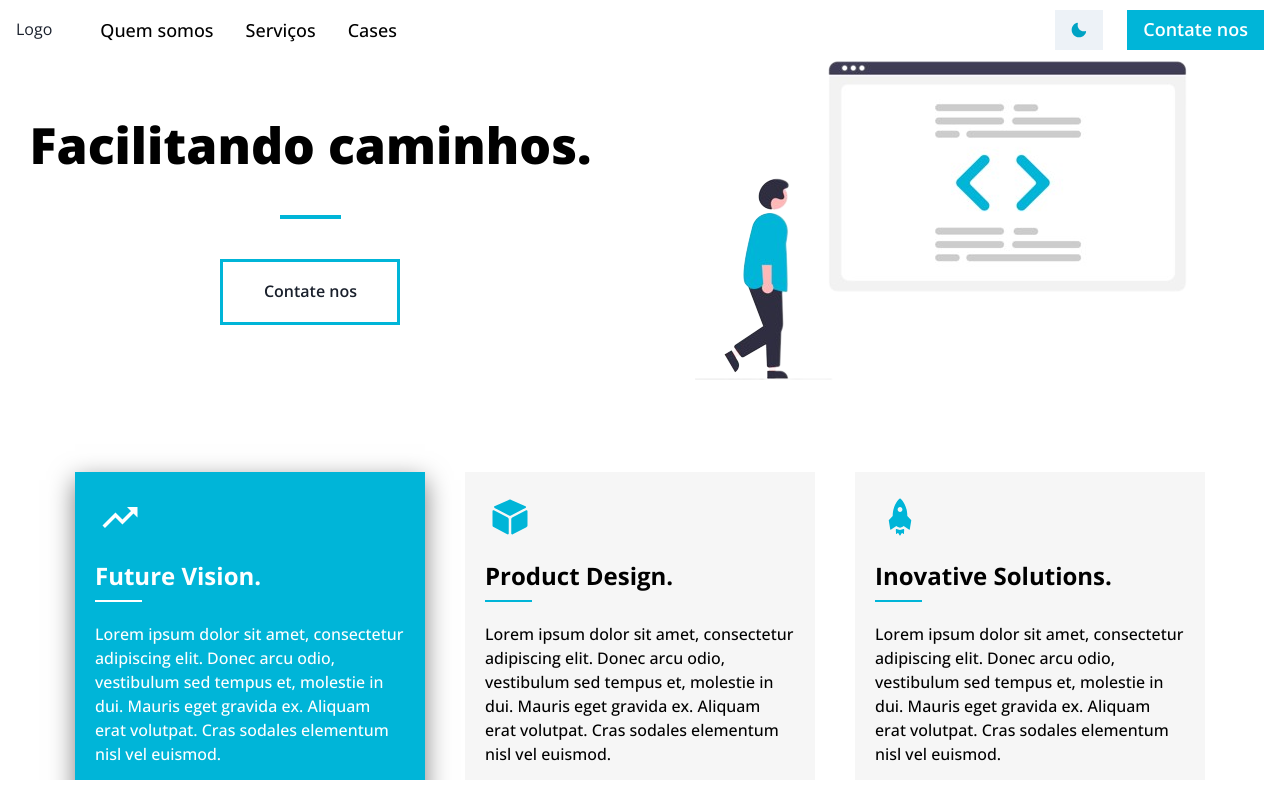
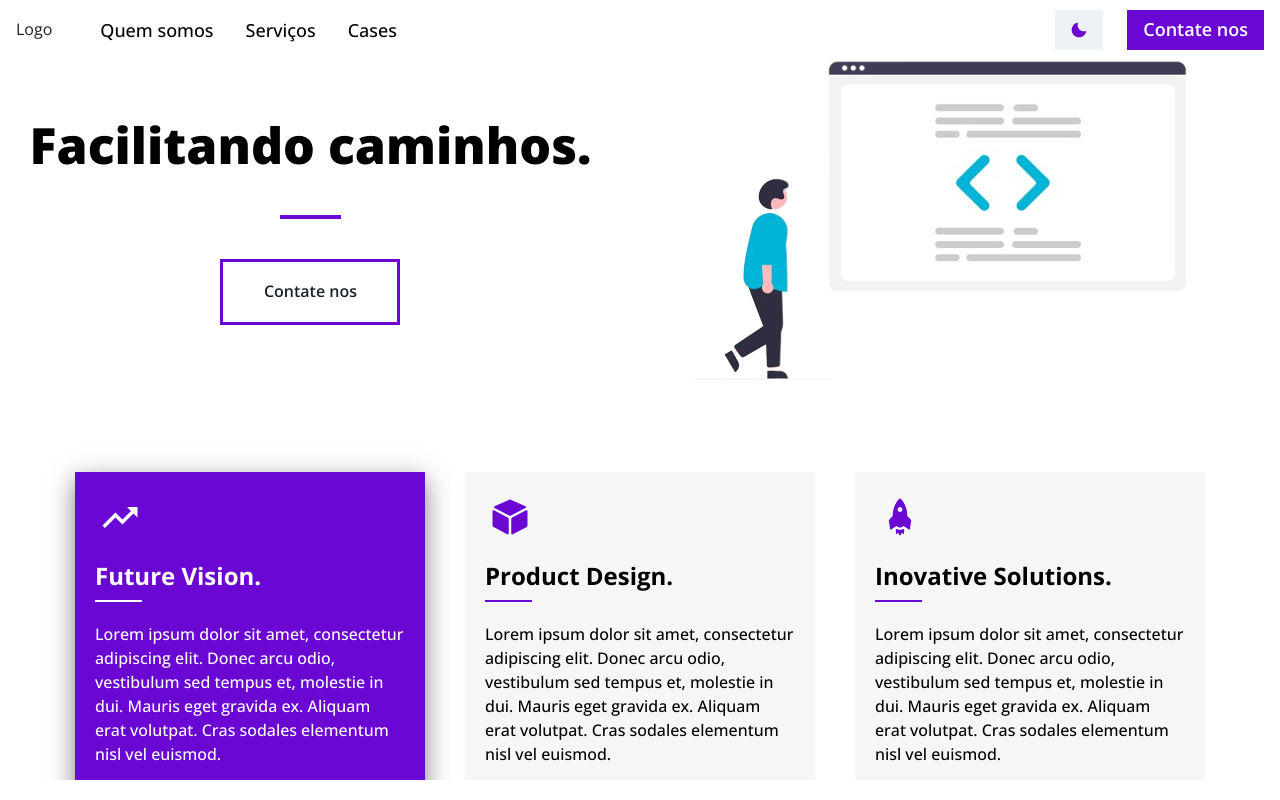
Before and after one commit to guga0712/easy-company, a Next.js app: page / in a window 1280 px wide. Shown: the top 800 px of the page. Built offline with nearby package versions, Linux system fonts and the light colour scheme.

Commit message:
added server.js and changed the colors

```diff
--- a/package.json
+++ b/package.json
@@ -5,7 +5,7 @@
   "scripts": {
     "dev": "next dev",
     "build": "next build",
-    "start": "next start",
+    "start": "NODE_ENV=production node server.js",
     "lint": "next lint"
   },
   "dependencies": {
--- a/src/components/Cases/Carousel.tsx
+++ b/src/components/Cases/Carousel.tsx
@@ -1,6 +1,5 @@
 import React from 'react';
 import { Box, IconButton, useBreakpointValue } from '@chakra-ui/react';
-// Here we have used react-icons package for the icons
 import { BiLeftArrowAlt, BiRightArrowAlt } from 'react-icons/bi';
 import Slider from 'react-slick';
 
--- a/src/components/Navbar/index.tsx
+++ b/src/components/Navbar/index.tsx
@@ -71,7 +71,7 @@ export default function WithSubnavigation() {
                     direction={'row'}
                     spacing={6}>
                     <Button onClick={toggleColorMode} borderRadius='0' bg={useColorModeValue('gray.100', 'gray.900')} >
-                        {colorMode === 'light' ? <MoonIcon color='cyan.600' /> : <SunIcon color='cyan.600' />}
+                        {colorMode === 'light' ? <MoonIcon color='#6B07D2' /> : <SunIcon color='white' />}
                     </Button>
                     <Button
                         as={'a'}
@@ -79,10 +79,10 @@ export default function WithSubnavigation() {
                         borderRadius='0'
                         fontSize={'lg'}
                         color='white'
-                        bg='cyan.500'
+                        bg='#6B07D2'
                         href={'#'}
                         _hover={{
-                            bg: 'cyan.700',
+                            bg: '#6B07D2'
                         }}>
                         Contate nos
                     </Button>
@@ -98,7 +98,7 @@ export default function WithSubnavigation() {
 
 const DesktopNav = () => {
     const linkColor = useColorModeValue('black', 'white');
-    const linkHoverColor = 'cyan.500';
+    const linkHoverColor = '#6B07D2';
     const popoverContentBgColor = useColorModeValue('white', 'gray.800');
 
     return (
--- a/src/components/Presentation/index.tsx
+++ b/src/components/Presentation/index.tsx
@@ -20,7 +20,7 @@ export default function Presentation() {
 
                 <VStack gap='40px'>
                     <Heading fontSize='50px' textAlign='center' color={useColorModeValue('black', 'white')} fontWeight='800' >Facilitando caminhos.</Heading>
-                    <Divider orientation='horizontal' borderWidth='2px' w='10%' borderColor='cyan.500' opacity='1' />
+                    <Divider orientation='horizontal' borderWidth='2px' w='10%' borderColor='#6B07D2' opacity='1' />
                     <Button
                         as='a'
                         w='180px'
@@ -29,12 +29,12 @@ export default function Presentation() {
                         p='30px'
                         bg='none'
                         border='3px solid'
-                        borderColor='cyan.500'
-                        boxShadow='inset 0 0 0 0 #00B5D8'
+                        borderColor='#6B07D2'
+                        boxShadow='inset 0 0 0 0 #6B07D2'
                         transition='0.5s'
                         transitionTimingFunction='ease-in-out'
                         _hover={{
-                            boxShadow: 'inset 180px 0 0 0 #00B5D8',
+                            boxShadow: 'inset 180px 0 0 0 #6B07D2',
                             color: 'white'
                         }}
                     >Contate nos</Button>
--- a/src/components/Services/index.tsx
+++ b/src/components/Services/index.tsx
@@ -30,7 +30,7 @@ export default function Services() {
                 justifyContent='center'
             >
                 <Heading fontWeight='800' fontSize='50px'>Serviços.</Heading>
-                <Text textAlign='center' marginBottom='20px' fontWeight='800' color='#00B5D8'>NÓS TRABALHAMOS COM VOCÊ, NÃO PARA VOCÊ</Text>
+                <Text textAlign='center' marginBottom='20px' fontWeight='800' color='#6B07D2'>NÓS TRABALHAMOS COM VOCÊ, NÃO PARA VOCÊ</Text>
                 <Flex direction={{ base: 'column' }} gap='20px'>
                     <Flex gap='20px' direction={{ base: 'column', md: 'row' }} mt='0' >
                         <Service icon={IoMdBriefcase} title={"Estratégia Digital"} />
--- a/src/components/Services/service.tsx
+++ b/src/components/Services/service.tsx
@@ -15,7 +15,7 @@ export default function Service({ icon, title }: ServiceProps) {
             role='group'
             transition='0.3s'
             _hover={{
-                bg: '#00B5D8',
+                bg: '#6B07D2',
                 color: 'white'
             }}
             overflow='hidden'
--- a/src/components/Value/index.tsx
+++ b/src/components/Value/index.tsx
@@ -21,17 +21,17 @@ export default function Value({ icon, title, resume }: ValueProps) {
                 role='group'
                 p='20px'
                 _hover={{
-                    bg: 'cyan.500',
+                    bg: '#6B07D2',
                     color: 'white',
                     shadow: ' rgba(0, 0, 0, 0.5) 0px 8px 24px;'
                 }}
                 transition='0.5s'
-                _first={{ color: 'cyan.500' }}
+                _first={{ color: '#6B07D2' }}
             >
                 <Flex direction='column' gap='20px'>
-                    <Icon as={icon} fontSize='50px' color='cyan.500' _groupHover={{ color: 'white', transition: '0.5s' }} p='5px' borderRadius='10px' />
+                    <Icon as={icon} fontSize='50px' color='#6B07D2' _groupHover={{ color: 'white', transition: '0.5s' }} p='5px' borderRadius='10px' />
                     <Heading fontSize={'24px'}>{title}</Heading>
-                    <Flex w='15%' h='2px' bg='cyan.500' margin='-10px 0 0 0' _groupHover={{ bg: 'white', transition: '0.5s' }}></Flex>
+                    <Flex w='15%' h='2px' bg='#6B07D2' margin='-10px 0 0 0' _groupHover={{ bg: 'white', transition: '0.5s' }}></Flex>
                     <Text fontSize='16px' fontWeight='500'>{resume}</Text>
                 </Flex>
             </Box >
@@ -44,7 +44,7 @@ export function ValueMain({ icon, title, resume }: ValueProps) {
         <Box
             w='350px'
             h='350px'
-            bg='cyan.500'
+            bg='#6B07D2'
             padding='15px'
             color='white'
             p='20px'
```
Also changed, not shown: server.js (added, +34 -0 lines).
